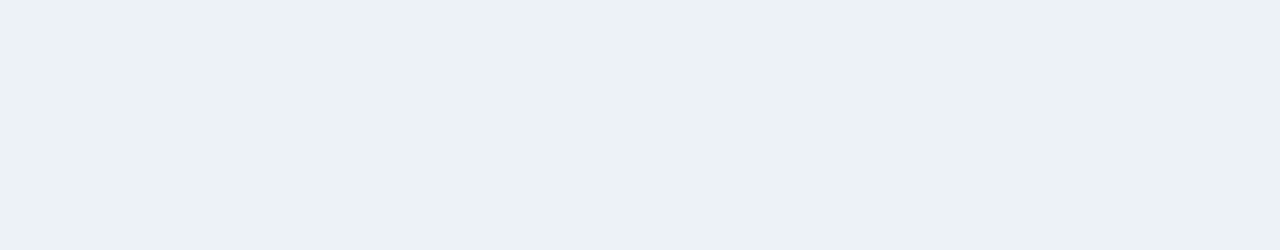
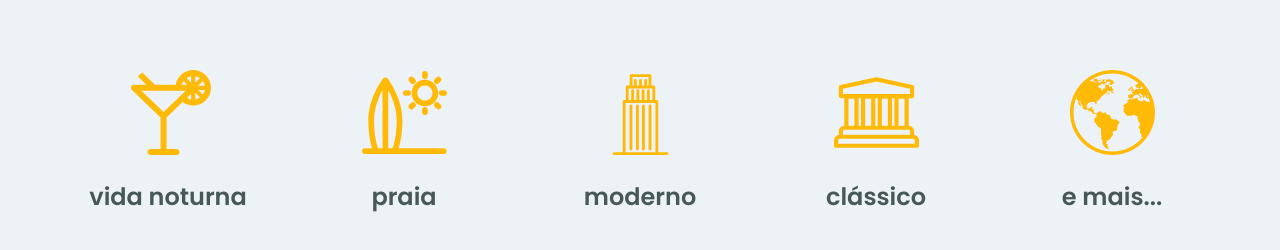
Before and after one commit to thiagosawada/06-interface-com-chakra-ui, a Next.js app: page / in a window 1280 px wide. Shown: the part 494-744 px from the top of the page. Built offline with nearby package versions, Linux system fonts and the light colour scheme.

Commit message:
Categories component

```diff
--- /dev/null
+++ b/src/components/Categories/Category.tsx
@@ -0,0 +1,26 @@
+import { Flex, Image, Text, useBreakpointValue } from "@chakra-ui/react";
+
+interface CategoryProps {
+  icon: string;
+  text: string;
+}
+
+export function Category({ icon, text }: CategoryProps) {
+  const isMobile = useBreakpointValue({
+    base: true,
+    md: false,
+  })
+
+  return (
+    <Flex direction={["row", "column"]} align="center" justify="center">
+      {isMobile ? (
+        <Text color="yellow.highlight" fontSize="4xl" mr="0.5.5rem">·</Text>
+      ) : (
+        <Image src={`images/${icon}.svg`} w="85px" h="85px" mb="1.5rem"/>
+      )}
+      <Text fontWeight="600" color="gray.700" fontSize={["md", "xl", "2xl"]}>
+        {text}
+      </Text>
+    </Flex>
+  );
+}
--- /dev/null
+++ b/src/components/Categories/index.tsx
@@ -0,0 +1,32 @@
+import { Grid, GridItem } from "@chakra-ui/react";
+import { Category } from "./Category";
+
+export function Categories() {
+  return (
+    <Grid
+      templateColumns={["1fr 1fr", "1fr 1fr", "1fr 1fr", "repeat(5, 1fr)"]}
+      gap={[1, 5]}
+      justify="space-between"
+      align="center"
+      mt={["2.5rem", "8rem"]}
+      mx="auto"
+      maxW="1160px"
+    >
+      <GridItem>
+        <Category icon="cocktail" text="vida noturna" />
+      </GridItem>
+      <GridItem>
+        <Category icon="surf" text="praia" />
+      </GridItem>
+      <GridItem>
+        <Category icon="building" text="moderno" />
+      </GridItem>
+      <GridItem>
+        <Category icon="museum" text="clássico" />
+      </GridItem>
+      <GridItem colSpan={[2, 2, 2, 1]}>
+        <Category icon="earth" text="e mais..." />
+      </GridItem>
+    </Grid>
+  );
+}
--- a/src/pages/index.tsx
+++ b/src/pages/index.tsx
@@ -1,10 +1,11 @@
-import { Flex } from "@chakra-ui/react";
 import { Banner } from "../components/Banner";
+import { Categories } from "../components/Categories";
 
 export default function Home() {
   return (
     <>
       <Banner />
+      <Categories />
     </>
   )
 }
```
